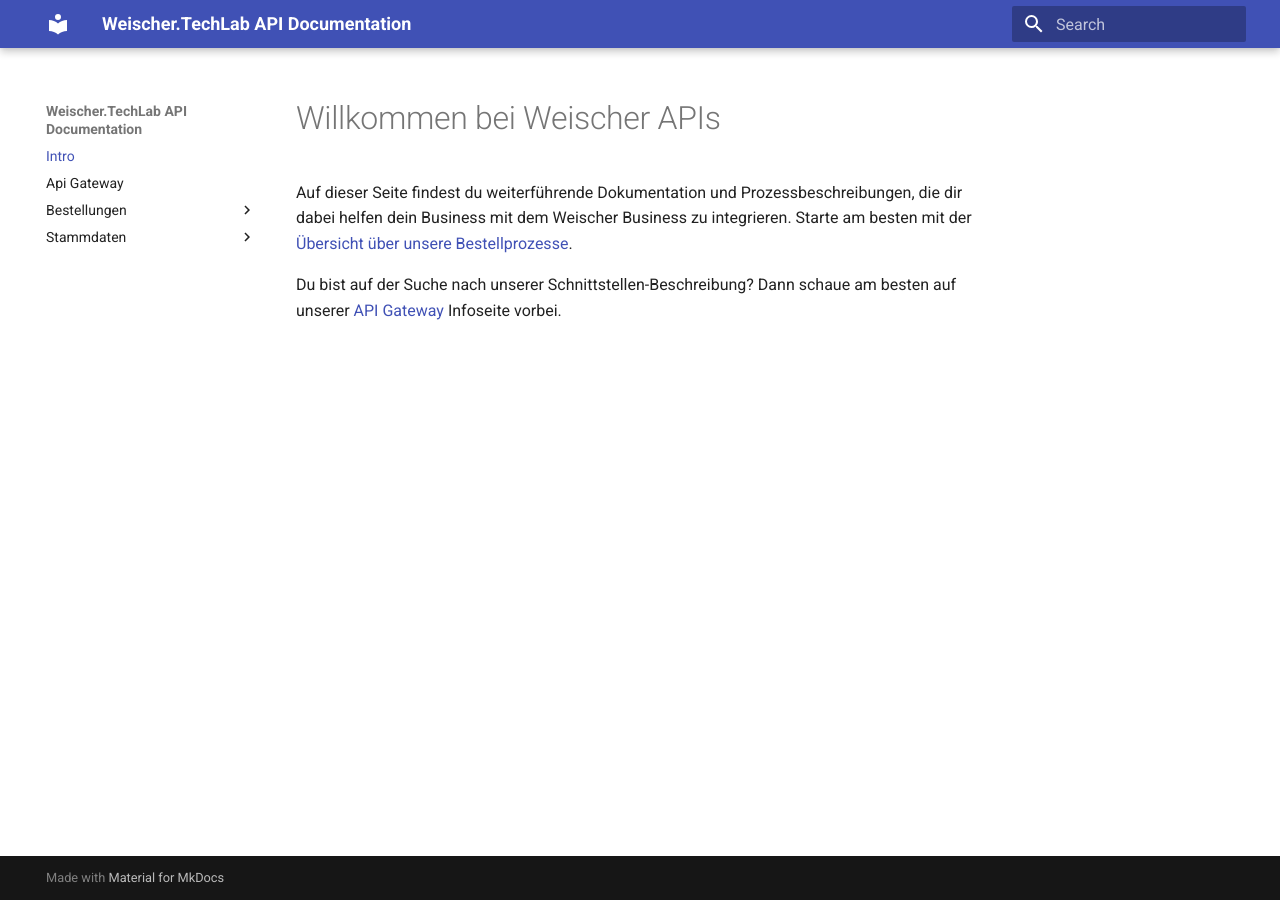
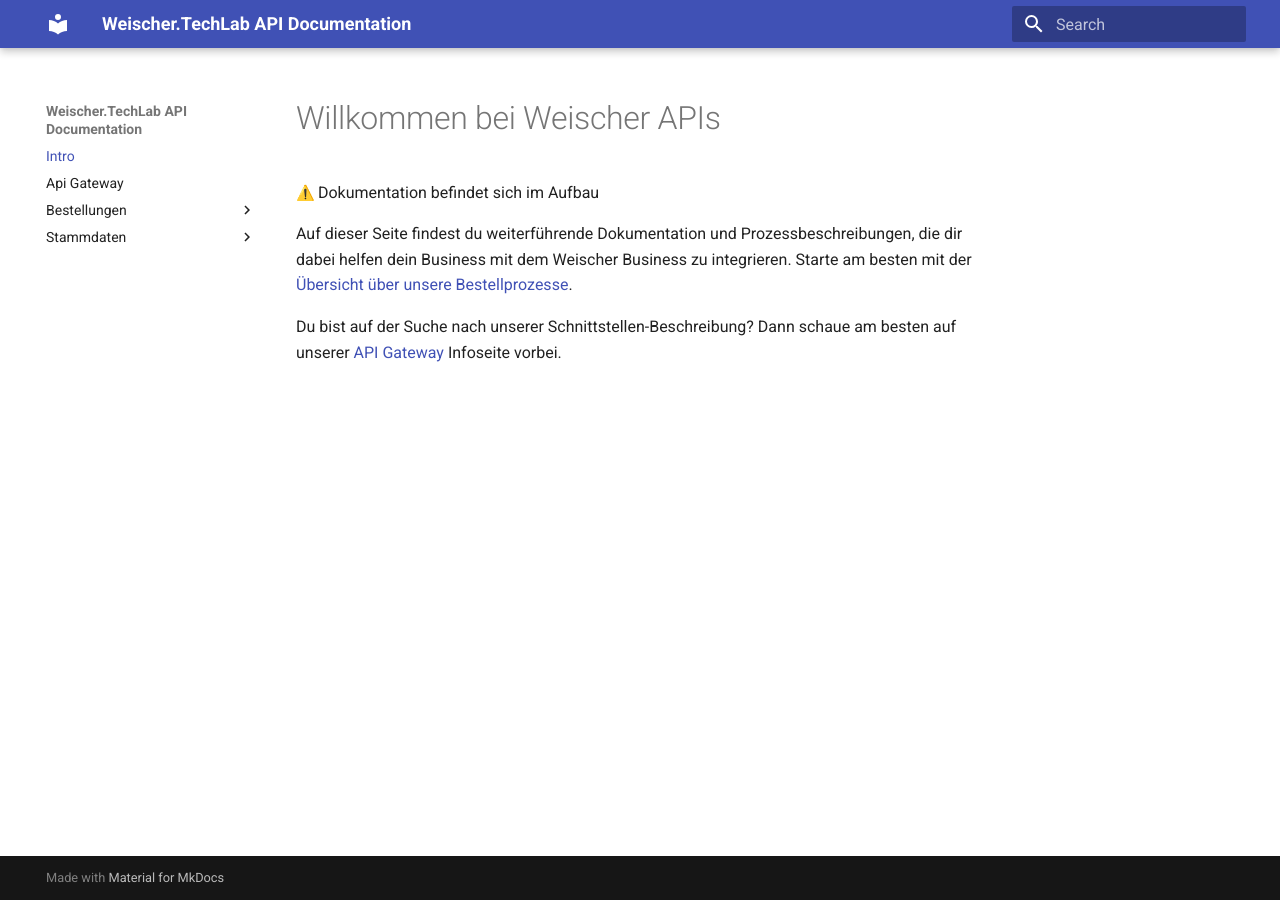
Before and after one commit to weischertechlab/ooh-api-docs, an MkDocs documentation site: the page built from docs/index.md, in a window 1280 px wide. Built offline with MkDocs 1.6.1 and Material for MkDocs 9.7.7, drawn with Linux system fonts in a browser that asks for light colours; emoji names are drawn with the system emoji font.

Commit message:
Added disclaimer to intro page

```diff
--- a/docs/index.md
+++ b/docs/index.md
@@ -1,6 +1,8 @@
 title: Intro
 
 # Willkommen bei Weischer APIs
+
+:warning: Dokumentation befindet sich im Aufbau
 
 Auf dieser Seite findest du weiterführende Dokumentation und Prozessbeschreibungen, die dir dabei helfen dein Business mit dem Weischer Business zu integrieren. Starte am besten mit der [Übersicht über unsere Bestellprozesse](bestellungen/Einführung-Bestellprozess.md).
 
--- a/mkdocs.yml
+++ b/mkdocs.yml
@@ -8,3 +8,7 @@
         - name: mermaid
           class: mermaid
           format: !!python/name:pymdownx.superfences.fence_code_format
+  - attr_list
+  - pymdownx.emoji:
+      emoji_index: !!python/name:material.extensions.emoji.twemoji
+      emoji_generator: !!python/name:material.extensions.emoji.to_svg
```
